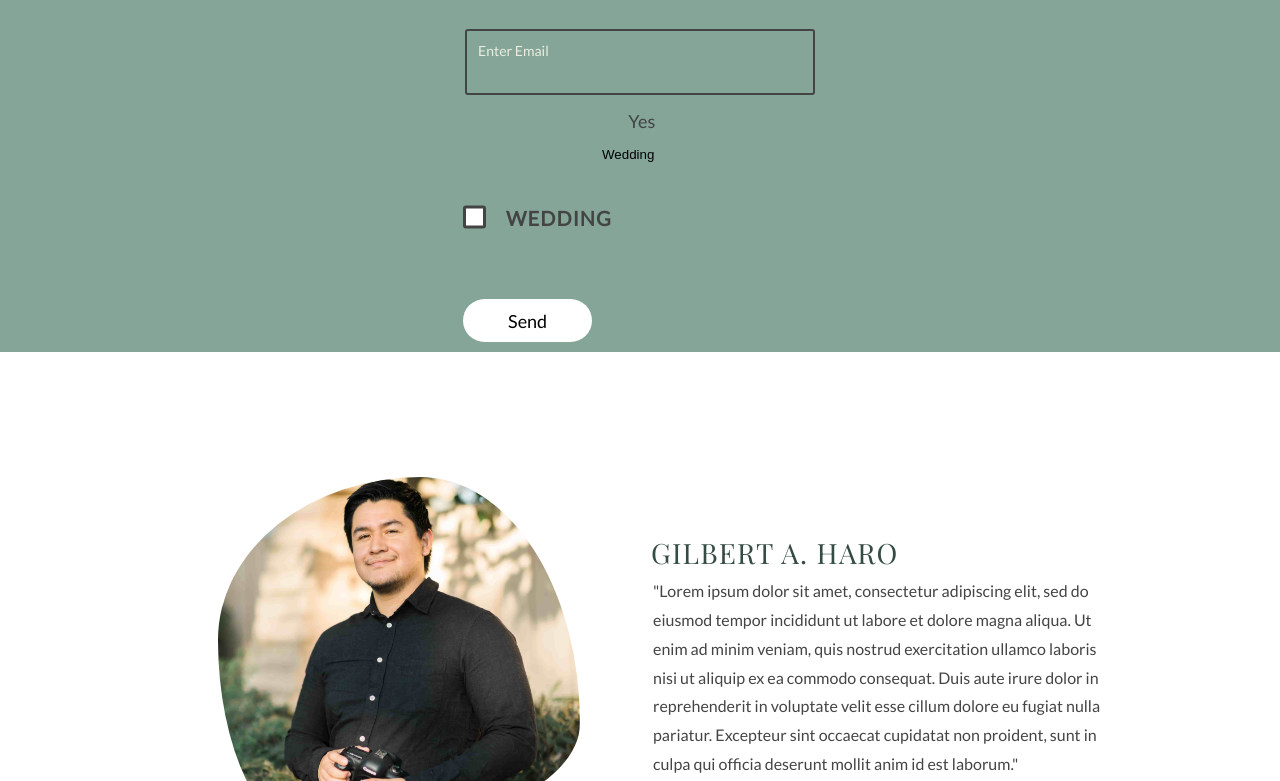
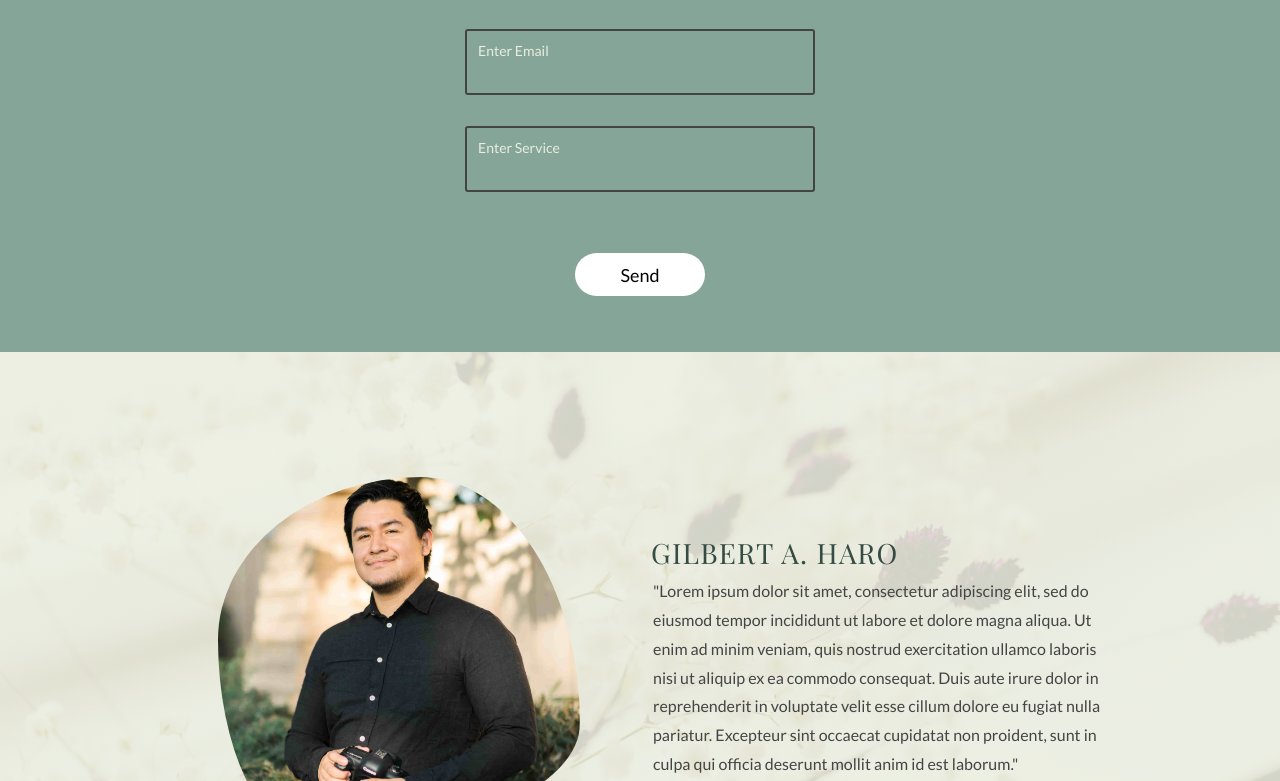
Before and after one commit to gah-code/ghp-app, a React (Create React App) app: page / in a window 1280 px wide. Shown: the part 2719-3500 px from the top of the page. Built offline with nearby package versions, Linux system fonts and the light colour scheme.

Commit message:
Background design & form redo till research

```diff
--- a/src/components/Layout/About.scss
+++ b/src/components/Layout/About.scss
@@ -1,6 +1,19 @@
 .about-section {
   padding: 12.5rem 0;
   place-content: center;
+
+  background-image: linear-gradient(
+      180deg,
+      rgba(#edf0e2, 0.877) 80%,
+      rgba(#edf0e2, 0.7888) 100%,
+      transparent 90%
+    ),
+    url(../../assets/backgrounds/background-two.jpg);
+
+  background-size: cover;
+  background-position: center;
+  position: relative;
+  background-repeat: no-repeat;
 }
 
 .profile {
--- a/src/components/Misc/Form.js
+++ b/src/components/Misc/Form.js
@@ -46,34 +46,32 @@ const Form = () => {
               />
               <span class="placeholder">Enter Email</span>
             </label>
-
-            <label>
-              <input type="radio" name="attendance" value="Attending" /> Yes
+            <label htmlFor="service" class="custom-field one">
+              <input
+                id="service"
+                type="text"
+                placeholder=" "
+                name="service"
+                // required
+              />
+              <span class="placeholder">Enter Service</span>
             </label>
 
-            <p class="form__group">
-              <select class="form__input" name="service[]" id="service-type">
-                <option value="Wedding" selected>Wedding</option>
-                <option value="Family">Family</option>
-                <option value="Engagement">Engagement</option>
-                <option value="other">Other</option>
-              </select>
-            </p>
+            <button
+              className="form-button"
+              type="submit"
+              value="Submit message"
+            >
+              Send
+            </button>
 
             <label htmlFor="service" className="form-control">
-              <input type="checkbox" id="service" value="Wedding" />
-              <p> wedding</p>
+              {/* <input type="checkbox" id="service" value="Wedding" />
+              <p> wedding</p> */}
 
               {/* <input type="radio" id="service" name="service" value="Family" />
               <p> Family</p> */}
 
-              <button
-                className="form-button"
-                type="submit"
-                value="Submit message"
-              >
-                Send
-              </button>
             </label>
 
           </div>
--- a/src/components/Misc/services.scss
+++ b/src/components/Misc/services.scss
@@ -1,5 +1,17 @@
 .section-service {
   padding: 12.6rem 0;
+  background-image: linear-gradient(
+      180deg,
+      rgba(#fdfbfb, 0.899) 78%,
+      rgba(#f7f7f7, 0.999) 100%,
+      transparent 15%
+    ),
+    url(../../assets/backgrounds/background-one.jpg);
+
+  background-size: cover;
+  background-position: center;
+  position: relative;
+  background-repeat: no-repeat;
 }
 .service-text-box {
   position: relative;
```
Also changed, not shown: src/assets/backgrounds/background-one.jpg (added), src/assets/backgrounds/background-two.jpg (added).
